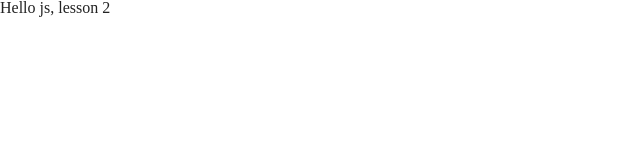
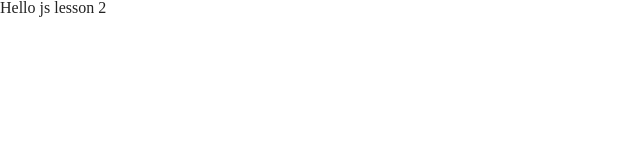
Before and after one commit to mexell96/js-lesson-2, a plain HTML site: page index.html in a window 1280 px wide. Shown: the full height of the page, 0-640 px from the left. Drawn offline with Linux system fonts and the light colour scheme.

Commit message:
Update index.html

```diff
--- a/index.html
+++ b/index.html
@@ -8,6 +8,6 @@
     <script src="./src/script.js"></script>
 </head>
 <body>
-    <p>Hello js, lesson 2</p>
+    <p>Hello js lesson 2</p>
 </body>
 </html>
```
